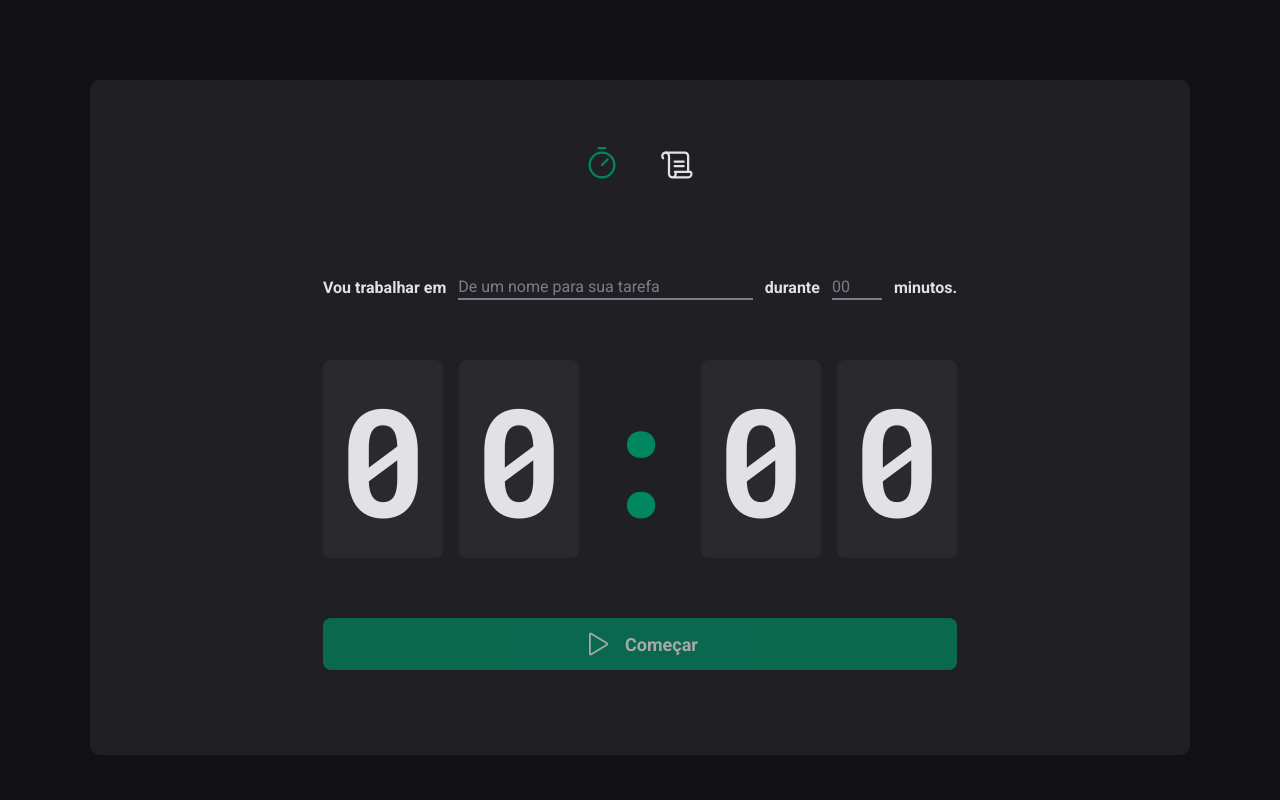
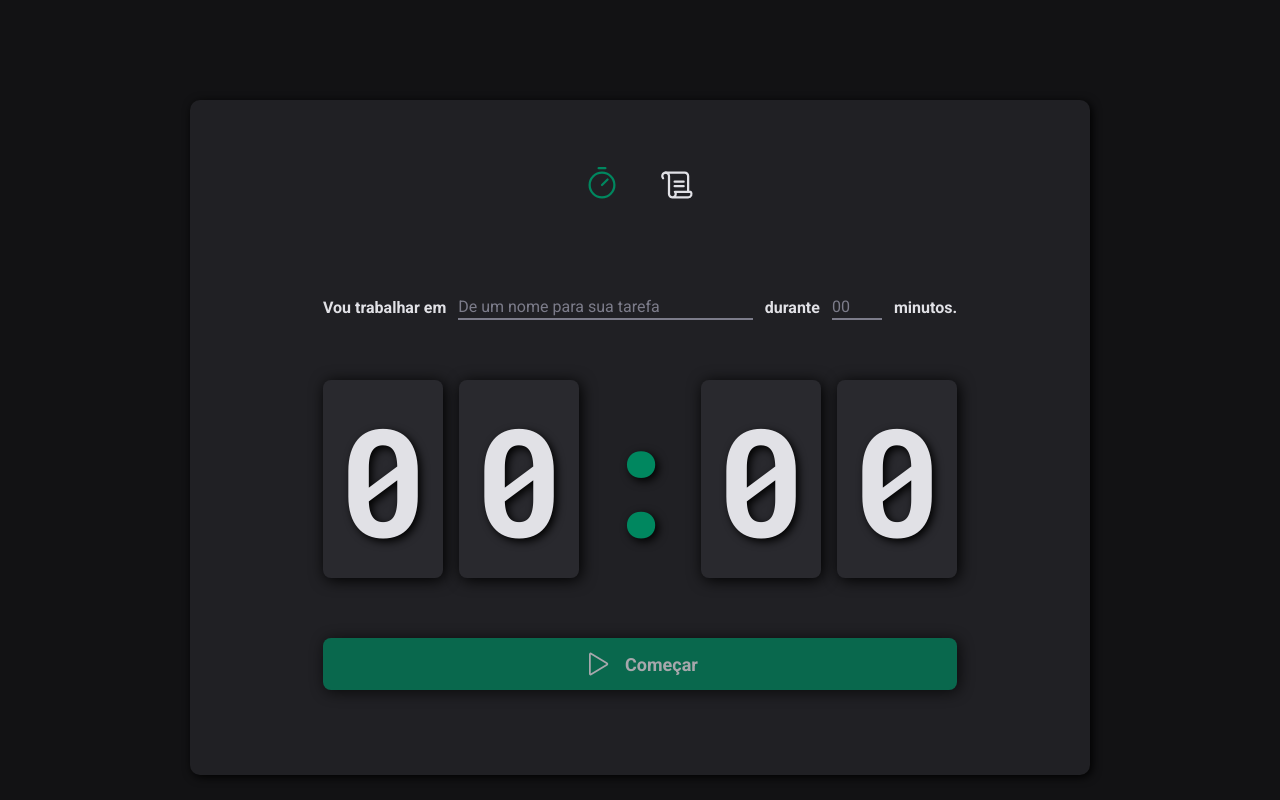
Before and after one commit to thiago-weslley/dev-timer, a React (Vite) app: page / in a window 1280 px wide. Built offline with nearby package versions, Linux system fonts and the light colour scheme.

Commit message:
style: Aplica `box-shadow` e `text-shadow`

```diff
--- a/src/pages/Home/styles.ts
+++ b/src/pages/Home/styles.ts
@@ -64,12 +64,15 @@ export const TimerContainer = styled.div`
     background: ${(props) => props.theme["gray-700"]};
     padding: 0rem 1.5rem;
     border-radius: 8px;
+    text-shadow: 3px 3px 8px ${(props) => props.theme.black};
+    box-shadow: 2px 2px 15px ${(props) => props.theme.black};
   }
 `;
 
 export const Separator = styled.div`
   overflow: hidden;
   color: ${(props) => props.theme["green-500"]};
+  text-shadow: 3px 3px 10px ${(props) => props.theme.black};
 `;
 
 export const StartTimer = styled.button`
@@ -85,6 +88,7 @@ export const StartTimer = styled.button`
   font-weight: bold;
   color: ${(props) => props.theme["gray-100"]};
   background: ${(props) => props.theme["green-500"]};
+  box-shadow: 2px 2px 15px ${(props) => props.theme.black};
   cursor: pointer;
   transition: background 0.1s ease-in-out;
 
--- a/src/pages/layouts/DefaultLayout/styles.ts
+++ b/src/pages/layouts/DefaultLayout/styles.ts
@@ -1,11 +1,13 @@
 import styled from "styled-components";
 
 export const LayoutContainer = styled.div`
-  max-width: 110rem;
+  max-width: 90rem;
   display: flex;
   flex-direction: column;
-  margin: 8rem auto 0 auto;
+  margin: 0 auto;
+  margin-top: 10rem;
   padding: 3.5rem;
   border-radius: 10px;
   background: ${(props) => props.theme["gray-800"]};
+  box-shadow: 2px 2px 10px ${(props) => props.theme.black};
 `;
--- a/src/styles/themes/default.ts
+++ b/src/styles/themes/default.ts
@@ -1,5 +1,6 @@
 export const defaultTheme = {
   white: "#FFF",
+  black: "#000",
   "gray-100": "#E1E1E6",
   "gray-300": "#C4C4CC",
   "gray-400": "#8D8D99",
```
